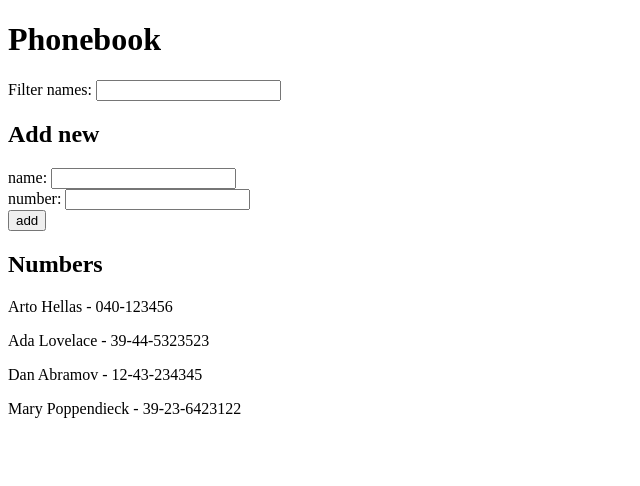
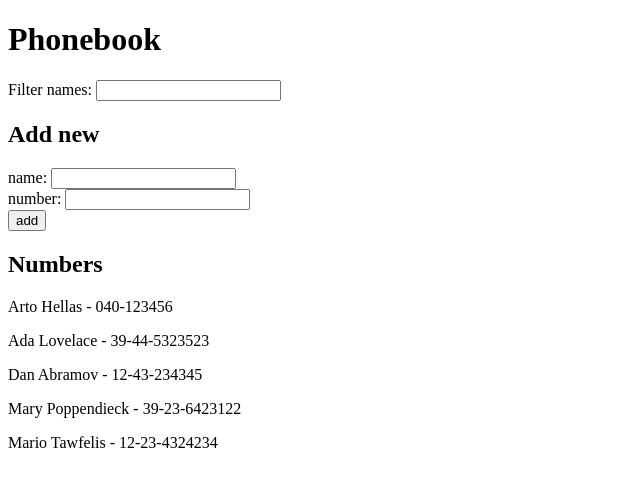
Before and after one commit to MarioTawfelis/FullStack-WebDev-Frontend, a React (Create React App) app in the folder part3/project-phonebook/: page / in a window 1280 px wide. Shown: the top 486 px of the page, without its empty margins (0-640 px from the left). Built offline with nearby package versions, Linux system fonts and the light colour scheme; data requests are answered from the project's data file.

Commit message:
Fetching data from server using json-server and axios

```diff
--- /dev/null
+++ b/part3/project-phonebook/db.json
@@ -0,0 +1,29 @@
+{
+    "persons":[
+      {
+        "name": "Arto Hellas",
+        "number": "040-123456",
+        "id": 1
+      },
+      {
+        "name": "Ada Lovelace",
+        "number": "39-44-5323523",
+        "id": 2
+      },
+      {
+        "name": "Dan Abramov",
+        "number": "12-43-234345",
+        "id": 3
+      },
+      {
+        "name": "Mary Poppendieck",
+        "number": "39-23-6423122",
+        "id": 4
+      },
+      {
+        "name": "Mario Tawfelis",
+        "number": "12-23-4324234",
+        "id": 5
+      }
+    ]
+  }
--- a/part3/project-phonebook/src/App.js
+++ b/part3/project-phonebook/src/App.js
@@ -1,4 +1,5 @@
-import { useState } from 'react'
+import { useState, useEffect } from 'react'
+import axios from 'axios'
 
 import Persons from './components/Persons'
 import PersonForm from './components/PersonForm'
@@ -6,14 +7,18 @@
 
 
 const App = () => {
-  const [persons, setPersons] = useState([
-    { name: 'Arto Hellas', number: '040-123456', id: 1 },
-    { name: 'Ada Lovelace', number: '39-44-5323523', id: 2 },
-    { name: 'Dan Abramov', number: '12-43-234345', id: 3 },
-    { name: 'Mary Poppendieck', number: '39-23-6423122', id: 4 }
-  ])
+  const [persons, setPersons] = useState([])
   const [newName, setNewName] = useState('')
   const [newNumber, setNewNumber] = useState('')
+
+  useEffect(() => {
+    axios
+    .get("http://localhost:3001/persons")
+    .then(response => {
+      setPersons(response.data)
+    })
+  }, [])
+
 
   const addPerson = (event) => {
     event.preventDefault()
```
Also changed, not shown: part3/project-phonebook/package.json (+6 -1 lines), 1 other file (tests, documents, lock files or other folders).
